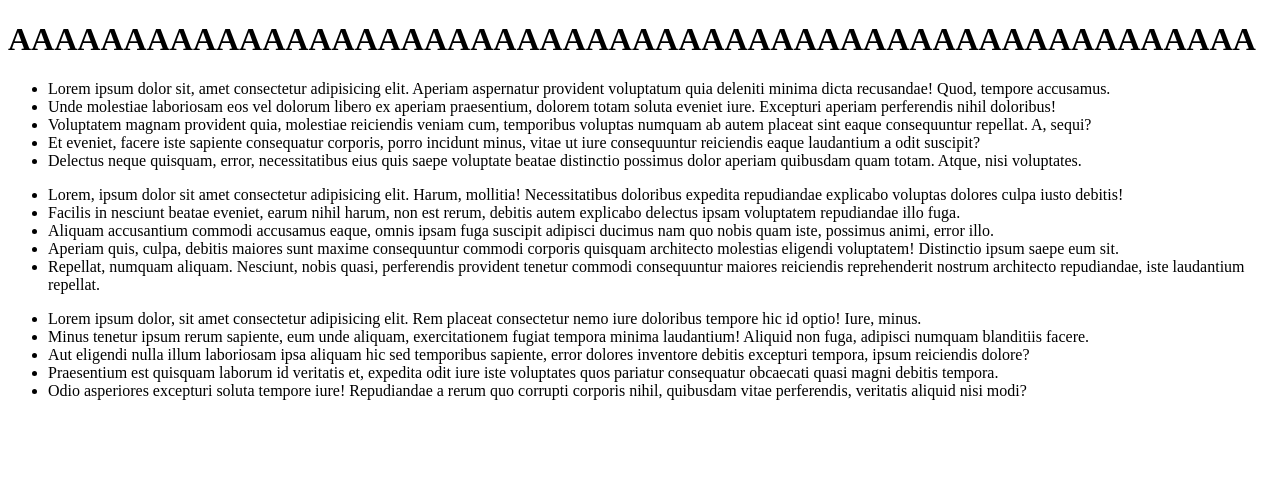
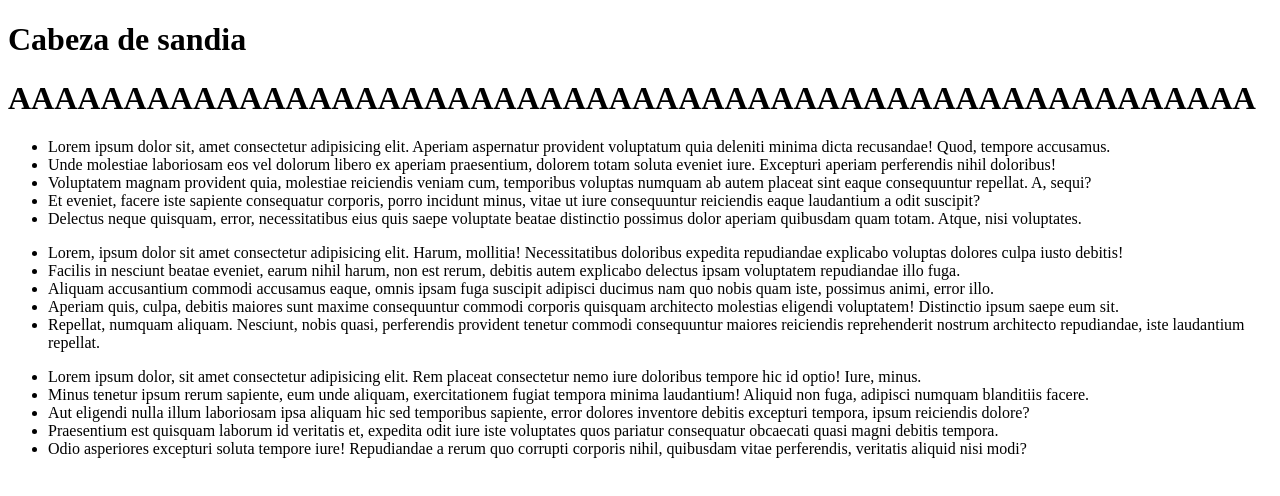
Before and after one commit to thePOSADA/DAW_GIT, a plain HTML site: page index.html in a window 1280 px wide. Drawn offline with Linux system fonts and the light colour scheme.

Commit message:
Se anhade cabeza de sandia

```diff
--- a/index.html
+++ b/index.html
@@ -7,6 +7,7 @@
     <title>Document</title>
 </head>
 <body>
+    <h1>Cabeza de sandia</h1>
     <h1>AAAAAAAAAAAAAAAAAAAAAAAAAAAAAAAAAAAAAAAAAAAAAAAAAAAAAA</h1>
     <ul>
         <li>Lorem ipsum dolor sit, amet consectetur adipisicing elit. Aperiam aspernatur provident voluptatum quia deleniti minima dicta recusandae! Quod, tempore accusamus.</li>
```
